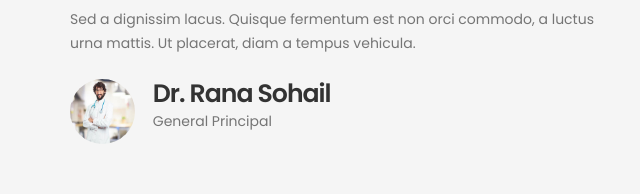
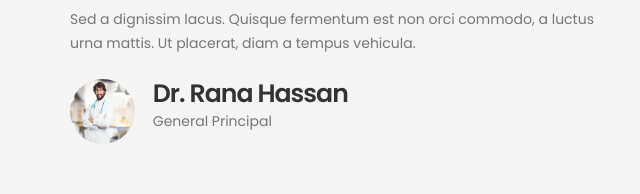
Before and after one commit to Sohailmrana/nginx, a plain HTML site: page index.html in a window 1280 px wide. Shown: the part 1126-1320 px from the top of the page, 0-640 px from the left. Drawn offline with Linux system fonts and the light colour scheme.

Commit message:
this is file is modified

```diff
--- a/index.html
+++ b/index.html
@@ -147,7 +147,7 @@ http://www.tooplate.com/view/2098-health
                               <figure class="profile wow fadeInUp" data-wow-delay="1s">
                                    <img src="images/author-image.jpg" class="img-responsive" alt="">
                                    <figcaption>
-                                        <h3>Dr. Rana Sohail</h3>
+                                        <h3>Dr. Rana Hassan</h3>
                                         <p>General Principal</p>
                                    </figcaption>
                               </figure>
```
